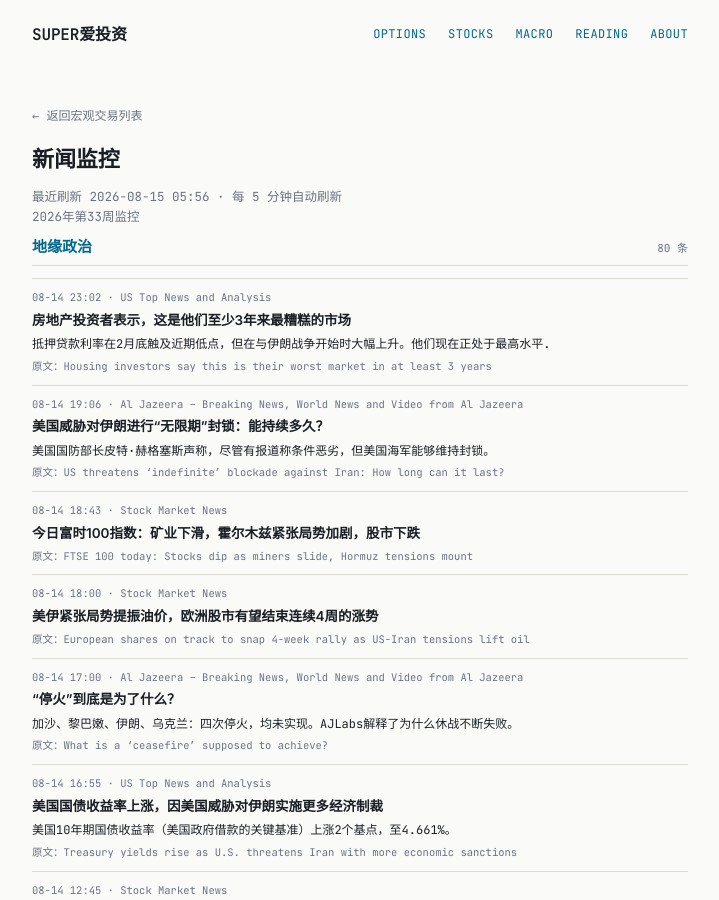
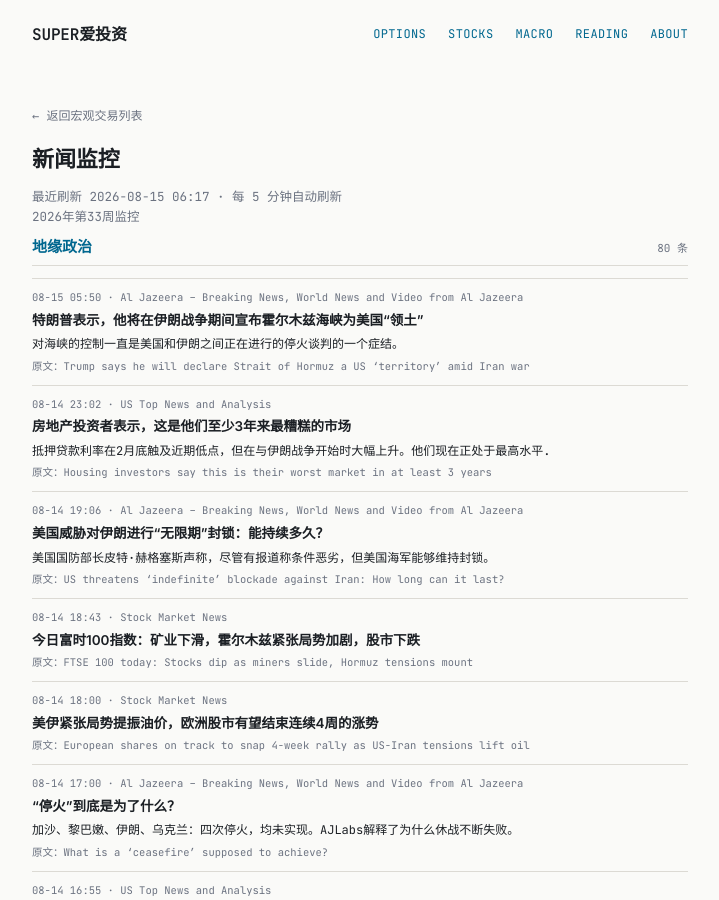
Before and after one commit to tang3super/tang3super.github.io, a Jekyll site: the page built from macro-trade/news-digest.md, in a window 1280 px wide and 900 px high. Shown: the whole window, without its empty margins (280-999 px from the left). Built offline with Jekyll 4.4.1, drawn with Linux system fonts in a browser that asks for light colours; some of the changed text lies outside the part shown.

Commit message:
sync news-digest article

```diff
--- a/macro-trade/news-digest.md
+++ b/macro-trade/news-digest.md
@@ -5,11 +5,18 @@
 date: '2026-08-15'
 summary: 2026年第33周监控
 week_label: 2026年第33周监控
-last_updated: 2026-08-15 05:56
+last_updated: 2026-08-15 06:17
 refresh_note: 每 5 分钟自动刷新
 topics:
 - name: 地缘政治
   items:
+  - title: Trump says he will declare Strait of Hormuz a US ‘territory’ amid Iran war
+    summary: Control over the strait has been a sticking point in the ongoing ceasefire negotiations between the US and Iran.
+    link: https://www.aljazeera.com/news/2026/8/14/trump-says-he-will-declare-strait-of-hormuz-a-us-territory?traffic_source=rss
+    source: Al Jazeera – Breaking News, World News and Video from Al Jazeera
+    time: 08-15 05:50
+    title_zh: 特朗普表示，他将在伊朗战争期间宣布霍尔木兹海峡为美国“领土”
+    summary_zh: 对海峡的控制一直是美国和伊朗之间正在进行的停火谈判的一个症结。
   - title: Housing investors say this is their worst market in at least 3 years
     summary: Mortgage rates hit a recent low at the end of February but rose sharply at the start of the war with Iran. They are now at their highest lev…
     link: https://www.cnbc.com/2026/08/14/housing-investors-say-this-is-their-worst-market-in-at-least-3-years.html
@@ -800,6 +800,13 @@
     title_zh: 由于亚洲反弹和石油公司陷入霍尔木兹僵局，就业机会未能削减美联储提高了可能性
 - name: AI基建
   items:
+  - title: Nvidia discloses $21 billion stake in SpaceX at end of second quarter
+    summary: Nvidia's stake in SpaceX, which came through an investment in xAI, was worth about $21 billion at the end of the second quarter.
+    link: https://www.cnbc.com/2026/08/14/nvidia-discloses-21-billion-stake-in-spacex-at-end-of-second-quarter.html
+    source: US Top News and Analysis
+    time: 08-15 05:45
+    title_zh: Nvidia披露第二季度末持有SpaceX 210亿美元股份
+    summary_zh: Nvidia通过投资xAI获得的SpaceX股份截至第二季度末价值约为210亿美元。
   - title: Goldman’s latest cash cow is all about funding the AI infrastructure boom
     summary: Nvidia and Intel recently tapped the bank to help them meeting soaring demand for compute.
     link: https://www.cnbc.com/2026/08/14/goldmans-latest-cash-cow-is-all-about-funding-the-ai-infrastructure-boom.html
```
Also changed, not shown: other parts of macro-trade/news-digest.md (+0 -7 lines).
